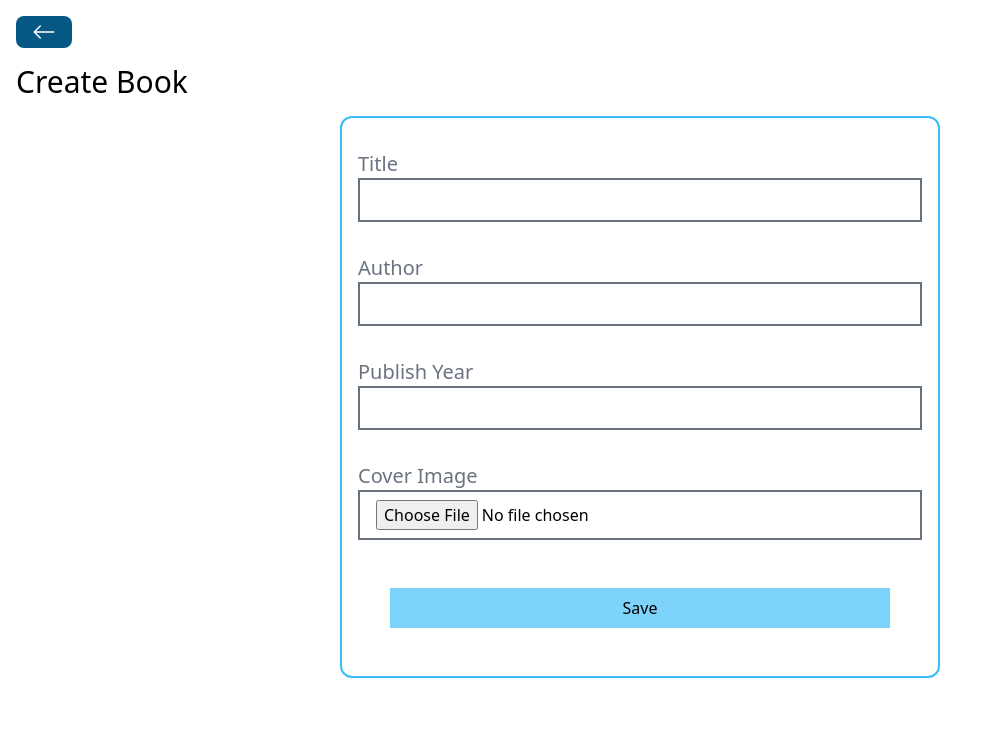
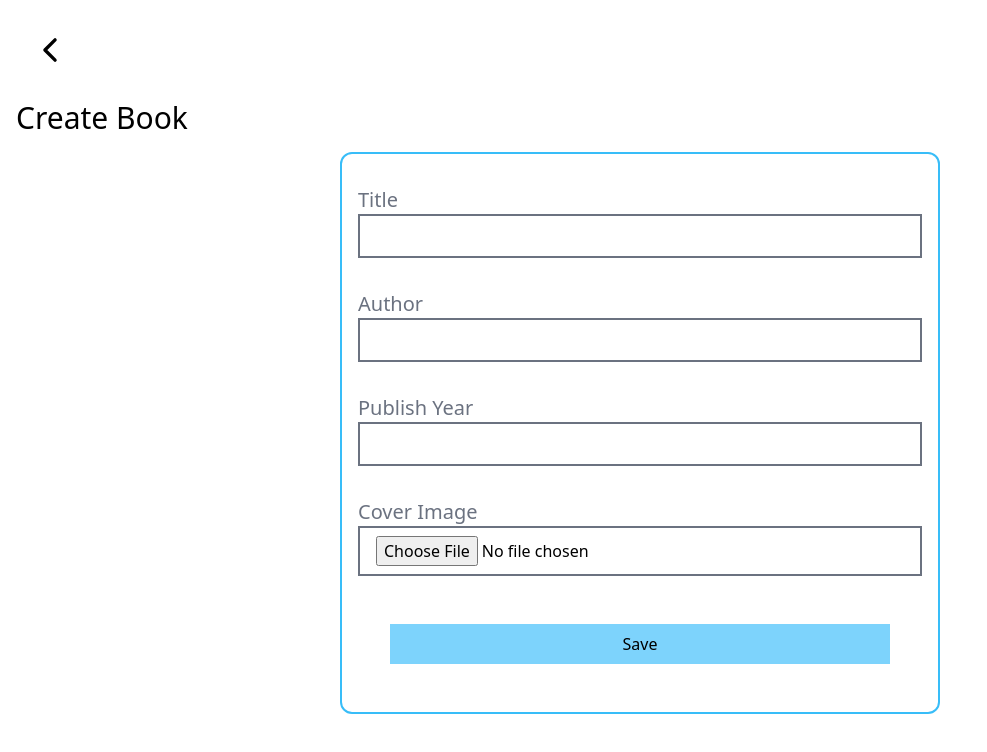
Before and after one commit to cout05/ebook-haven, a React (Vite) app in the folder frontend/: page /books/create in a window 1280 px wide. Shown: the top 752 px of the page, without its empty margins (0-987 px from the left). Built offline with nearby package versions, Linux system fonts and the light colour scheme.

Commit message:
chnage back button style

```diff
--- a/frontend/src/components/BackButton.jsx
+++ b/frontend/src/components/BackButton.jsx
@@ -1,13 +1,11 @@
 import { Link } from "react-router-dom";
-import { BsArrowLeft } from "react-icons/bs";
+import { IoChevronBack } from "react-icons/io5";
 
 const BackButton = ({ destination = "/dashboard" }) => {
   return (
     <div className="flex">
-      <Link
-        to={destination}
-        className="bg-sky-800 text-white px-4 py-1 rounded-lg w-fit">
-        <BsArrowLeft className="text-2xl" />
+      <Link to={destination} className="p-4">
+        <IoChevronBack className="text-4xl cursor-pointer" />
       </Link>
     </div>
   );
```
